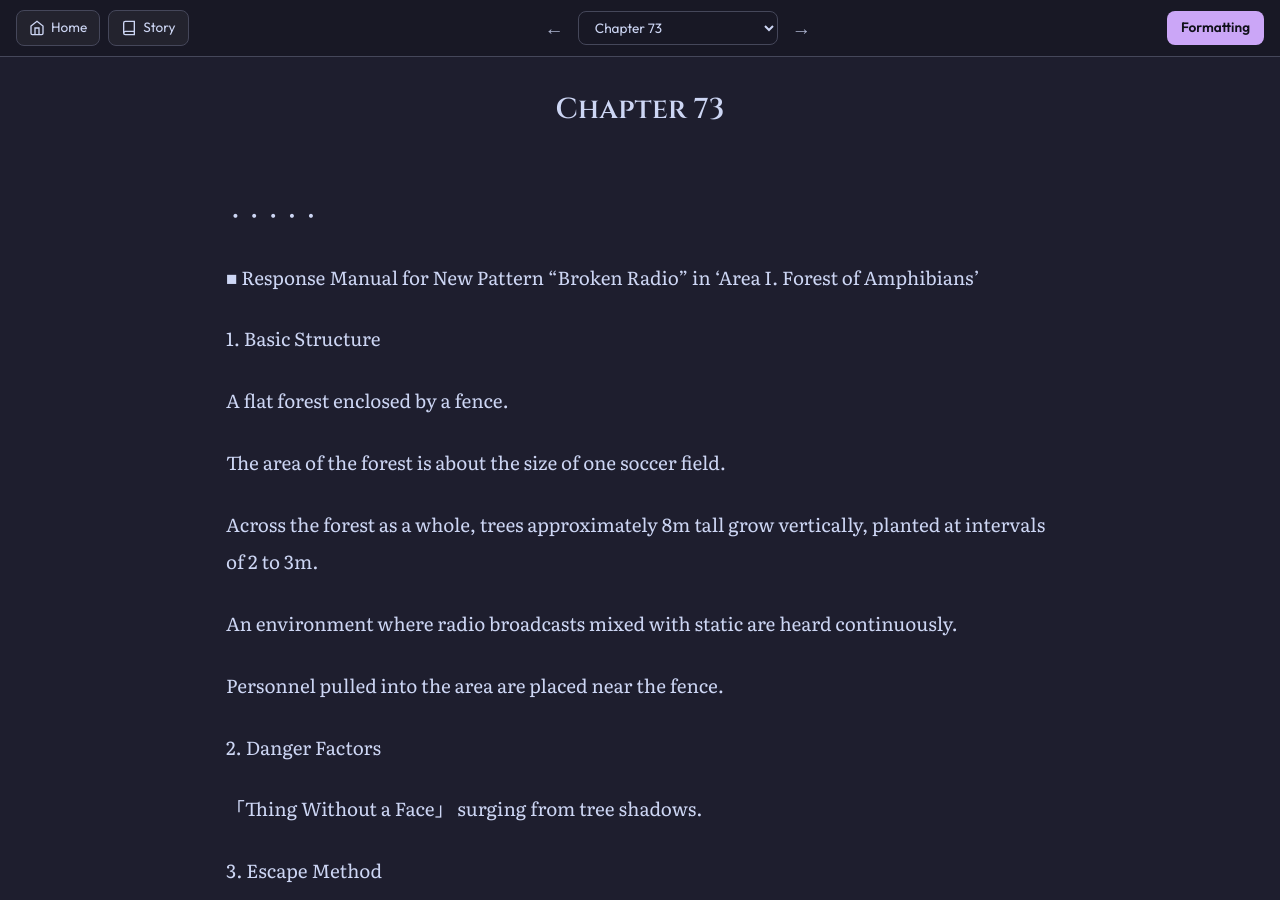
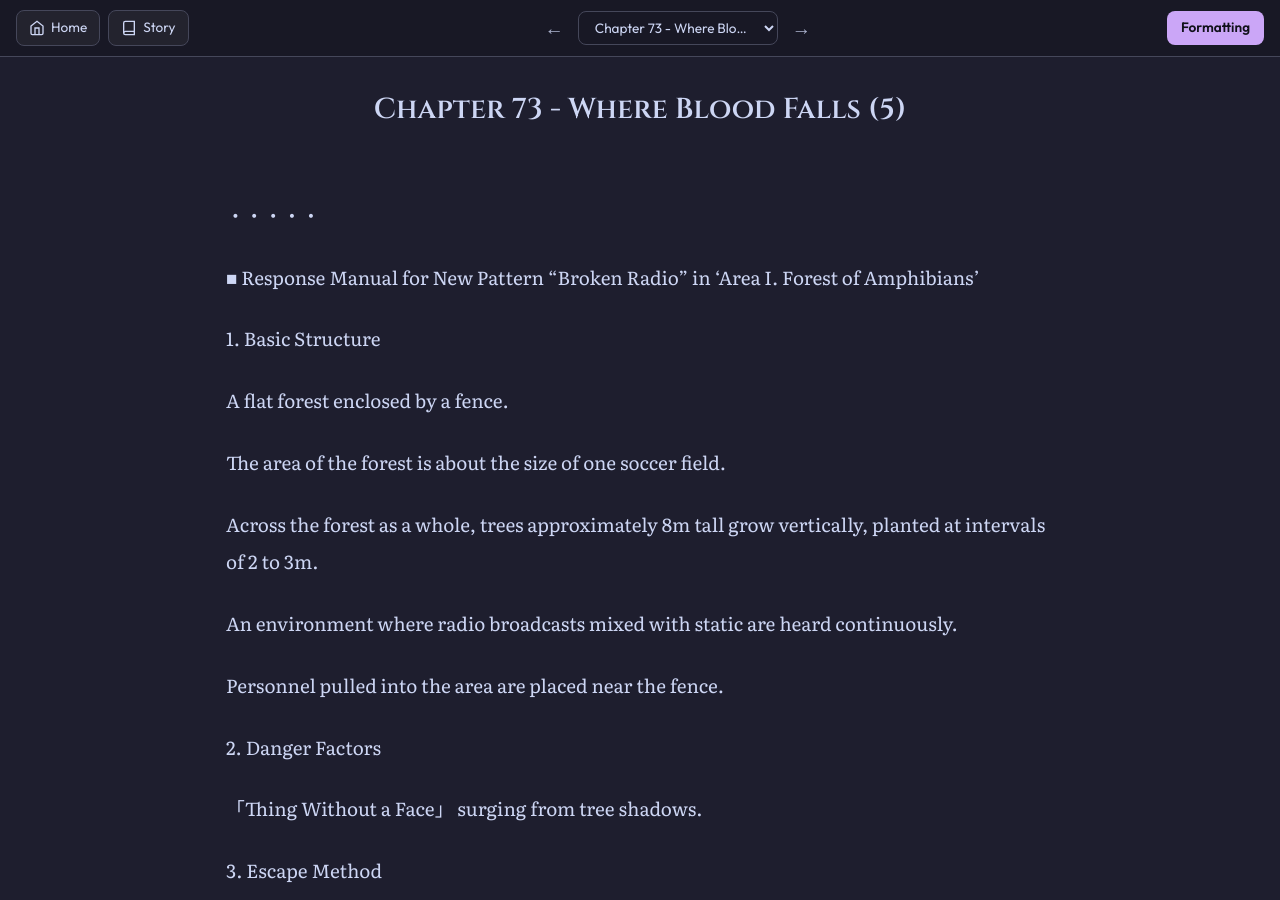
Before and after one commit to soleumn/soleumn.github.io, a Jekyll site: the page built from _chapters/esg/ch73.md, in a window 1280 px wide and 900 px high. Built offline with Jekyll 4.4.1, drawn with Linux system fonts in a browser that asks for light colours; comment, search, counter and statistics services are not loaded.

Commit message:
Update ch73.md

```diff
--- a/_chapters/esg/ch73.md
+++ b/_chapters/esg/ch73.md
@@ -1,5 +1,5 @@
 ---
-title: "Chapter 73"
+title: "Chapter 73 - Where Blood Falls (5)"
 categories: esg
 capitulo: 73
 ---
```
